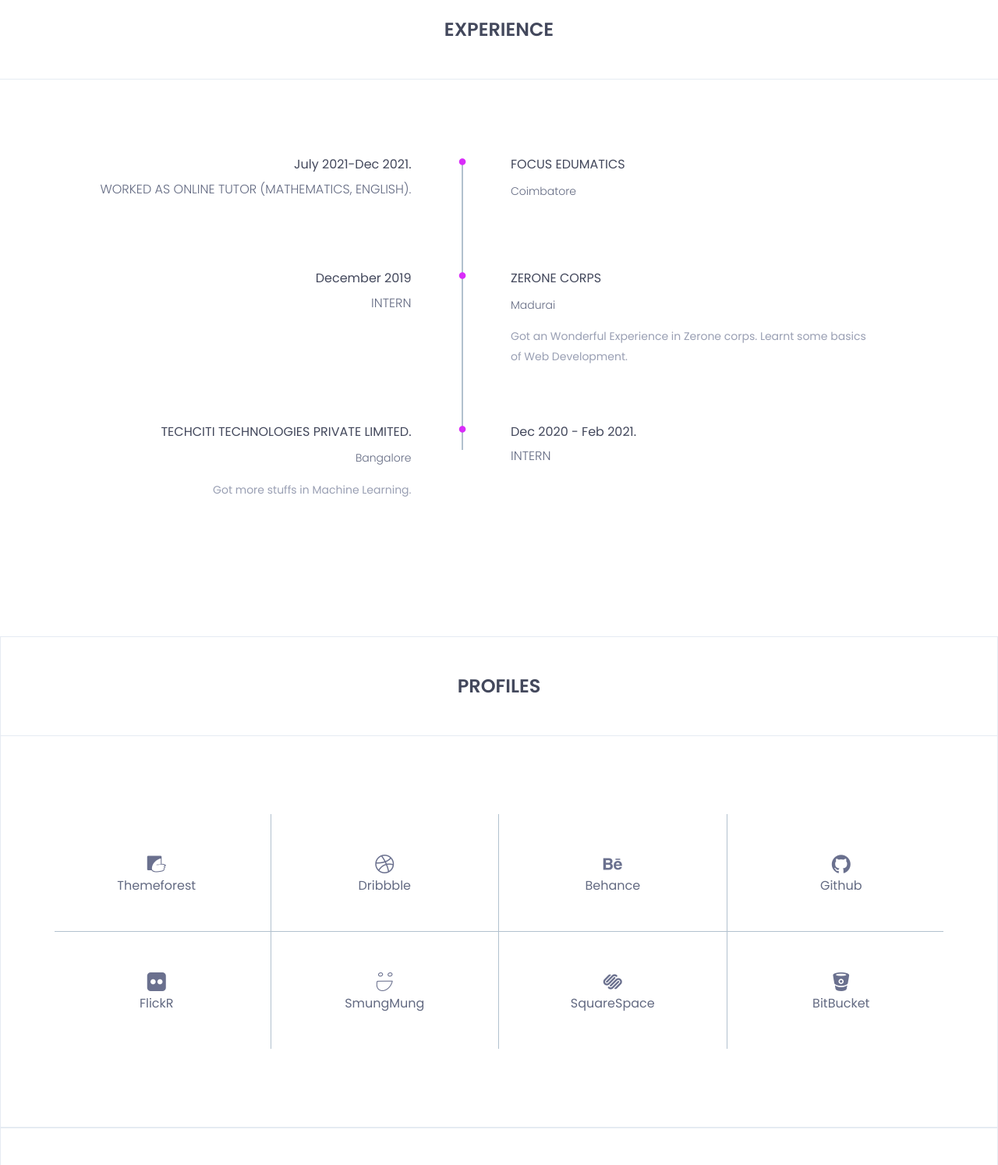
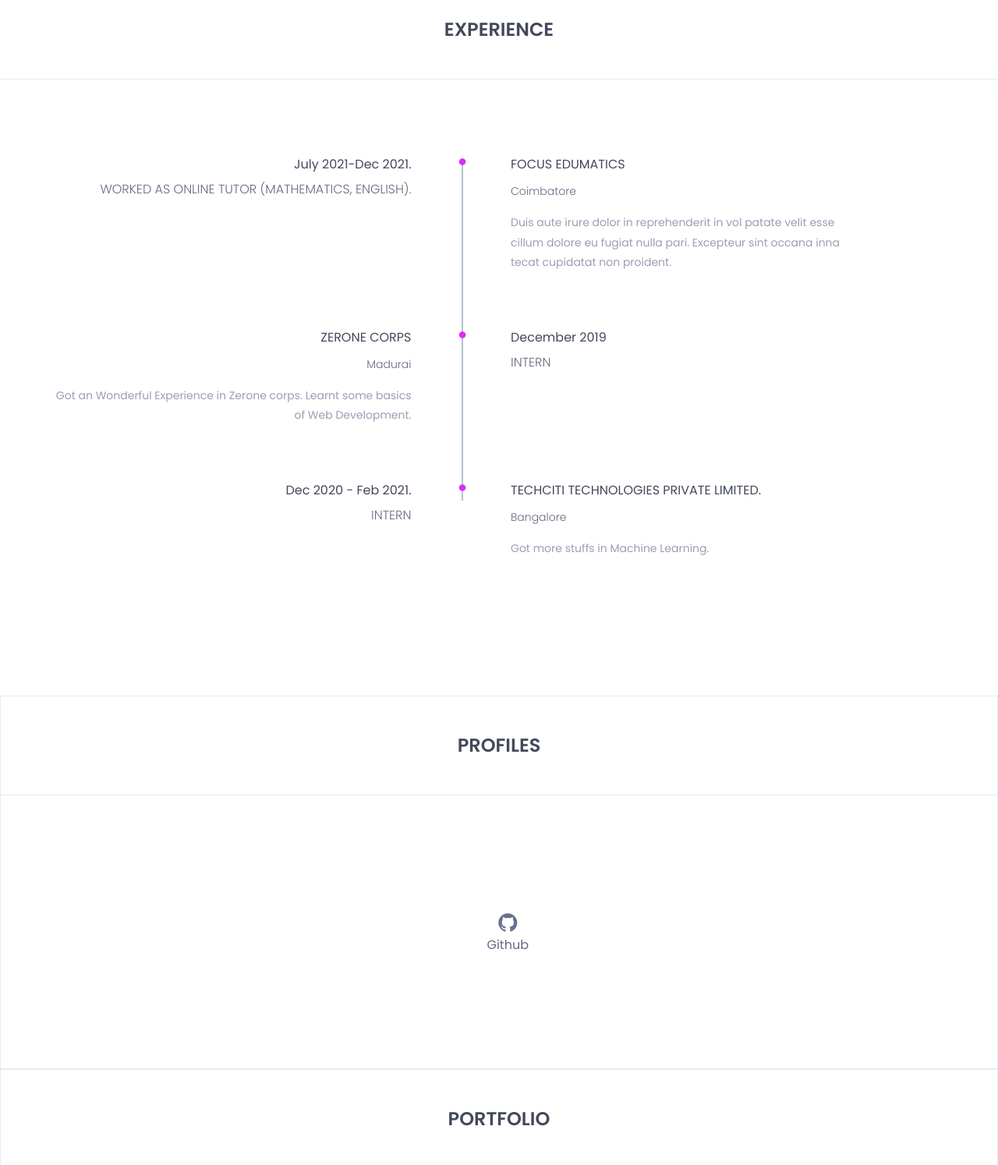
Before and after one commit to MathumithaArumugam/Web, a web app: file index.html in a window 1280 px wide. Shown: the part 2960-4454 px from the top of the page at 78% size. Run offline with its HTML, style and script files only (its server is not run), Linux system fonts and the light colour scheme.

Commit message:
portfolio changes

```diff
--- a/assets/css/style.css
+++ b/assets/css/style.css
@@ -533,6 +533,7 @@ span.single-timeline-horizontal.spacial-horizontal-line {width: 88px;}
 }
 .single-profile {
     position: relative;
+    left:450px;
     height: 150px;
     display: flex;
     justify-content: center;
--- a/index.html
+++ b/index.html
@@ -385,38 +384,10 @@
 														<h4 class="title">
 															<span><i class="fa fa-circle" aria-hidden="true"></i></span>
 															Focus Edumatics
-
 														</h4>
 														<h5>Coimbatore</h5>
 														<p class="description">
-
-														</p>
-													</div><!--/.timeline-content-->
-												</div><!--/.timeline-->
-											</div><!--/.col-->
-										</div>
-									</div><!--/.single-timeline-box-->
-								</li>
-
-								<li>
-									<div class="single-timeline-box fix">
-										<div class="row">
-											<div class="col-md-5">
-												<div class="experience-time text-right">
-													<h2>December 2019</h2>
-													<h3>Intern</h3>
-												</div><!--/.experience-time-->
-											</div><!--/.col-->
-											<div class="col-md-offset-1 col-md-5">
-												<div class="timeline">
-													<div class="timeline-content">
-														<h4 class="title">
-															<span><i class="fa fa-circle" aria-hidden="true"></i></span>
-															ZERONE Corps
-														</h4>
-														<h5>Madurai</h5>
-														<p class="description">Got an Wonderful Experience in Zerone corps.
-															Learnt some basics of Web Development.
+															Duis aute irure dolor in reprehenderit in vol patate velit esse cillum dolore eu fugiat nulla pari. Excepteur sint occana inna tecat cupidatat non proident.
 														</p>
 													</div><!--/.timeline-content-->
 												</div><!--/.timeline-->
@@ -441,10 +412,11 @@
 												<div class="timeline">
 													<div class="timeline-content text-right">
 														<h4 class="title">
-															TechCiti Technologies Private Limited.
+															Zerone Corps
 														</h4>
-														<h5>Bangalore</h5>
-														<p class="description">Got more stuffs in Machine Learning.
+														<h5>Madurai</h5>
+														<p class="description">Got an Wonderful Experience in Zerone corps.
+															Learnt some basics of Web Development.
 														</p>
 													</div><!--/.timeline-content-->
 												</div><!--/.timeline-->
@@ -480,48 +479,6 @@
 					<div class="profiles-content">
 						<div class="row">
 							<div class="col-sm-3">
-								<div class="single-profile">
-									<div class="profile-txt">
-										<a href=""><i class="flaticon-themeforest"></i></a>
-										<div class="profile-icon-name">themeforest</div>
-									</div>
-									<div class="single-profile-overlay">
-										<div class="profile-txt">
-											<a href=""><i class="flaticon-themeforest"></i></a>
-											<div class="profile-icon-name">themeforest</div>
-										</div>
-									</div>
-								</div>
-							</div>
-							<div class="col-sm-3">
-								<div class="single-profile">
-									<div class="profile-txt">
-										<a href=""><i class="flaticon-dribbble"></i></a>
-										<div class="profile-icon-name">dribbble</div>
-									</div>
-									<div class="single-profile-overlay">
-										<div class="profile-txt">
-											<a href=""><i class="flaticon-dribbble"></i></a>
-											<div class="profile-icon-name">dribbble</div>
-										</div>
-									</div>
-								</div>
-							</div>
-							<div class="col-sm-3">
-								<div class="single-profile">
-									<div class="profile-txt">
-										<a href=""><i class="flaticon-behance-logo"></i></a>
-										<div class="profile-icon-name">behance</div>
-									</div>
-									<div class="single-profile-overlay">
-										<div class="profile-txt">
-											<a href=""><i class="flaticon-behance-logo"></i></a>
-											<div class="profile-icon-name">behance</div>
-										</div>
-									</div>
-								</div>
-							</div>
-							<div class="col-sm-3">
 								<div class="single-profile profile-no-border">
 									<div class="profile-txt">
 										<a href=""><i class="flaticon-github-logo"></i></a>
@@ -531,65 +488,6 @@
 										<div class="profile-txt">
 											<a href=""><i class="flaticon-github-logo"></i></a>
 											<div class="profile-icon-name">github</div>
-										</div>
-									</div>
-								</div>
-							</div>
-						</div>
-						<div class="profile-border"></div>
-						<div class="row">
-							<div class="col-sm-3">
-								<div class="single-profile">
-									<div class="profile-txt">
-										<a href=""><i class="flaticon-flickr-website-logo-silhouette"></i></a>
-										<div class="profile-icon-name">flickR</div>
-									</div>
-									<div class="single-profile-overlay">
-										<div class="profile-txt">
-											<a href=""><i class="flaticon-flickr-website-logo-silhouette"></i></a>
-											<div class="profile-icon-name">flickR</div>
-										</div>
-									</div>
-								</div>
-							</div>
-							<div class="col-sm-3">
-								<div class="single-profile">
-									<div class="profile-txt">
-										<a href=""><i class="flaticon-smug"></i></a>
-										<div class="profile-icon-name">smungMung</div>
-									</div>
-									<div class="single-profile-overlay">
-										<div class="profile-txt">
-											<a href=""><i class="flaticon-smug"></i></a>
-											<div class="profile-icon-name">smungMung</div>
-										</div>
-									</div>
-								</div>
-							</div>
-							<div class="col-sm-3">
-								<div class="single-profile">
-									<div class="profile-txt">
-										<a href=""><i class="flaticon-squarespace-logo"></i></a>
-										<div class="profile-icon-name">squareSpace</div>
-									</div>
-									<div class="single-profile-overlay">
-										<div class="profile-txt">
-											<a href=""><i class="flaticon-squarespace-logo"></i></a>
-											<div class="profile-icon-name">squareSpace</div>
-										</div>
-									</div>
-								</div>
-							</div>
-							<div class="col-sm-3">
-								<div class="single-profile profile-no-border">
-									<div class="profile-txt">
-										<a href=""><i class="flaticon-bitbucket-logotype-camera-lens-in-perspective"></i></a>
-										<div class="profile-icon-name">bitBucket</div>
-									</div>
-									<div class="single-profile-overlay">
-										<div class="profile-txt">
-											<a href=""><i class="flaticon-bitbucket-logotype-camera-lens-in-perspective"></i></a>
-											<div class="profile-icon-name">bitBucket</div>
 										</div>
 									</div>
 								</div>
```
Also changed, not shown: other parts of index.html (+31 -5 lines).
